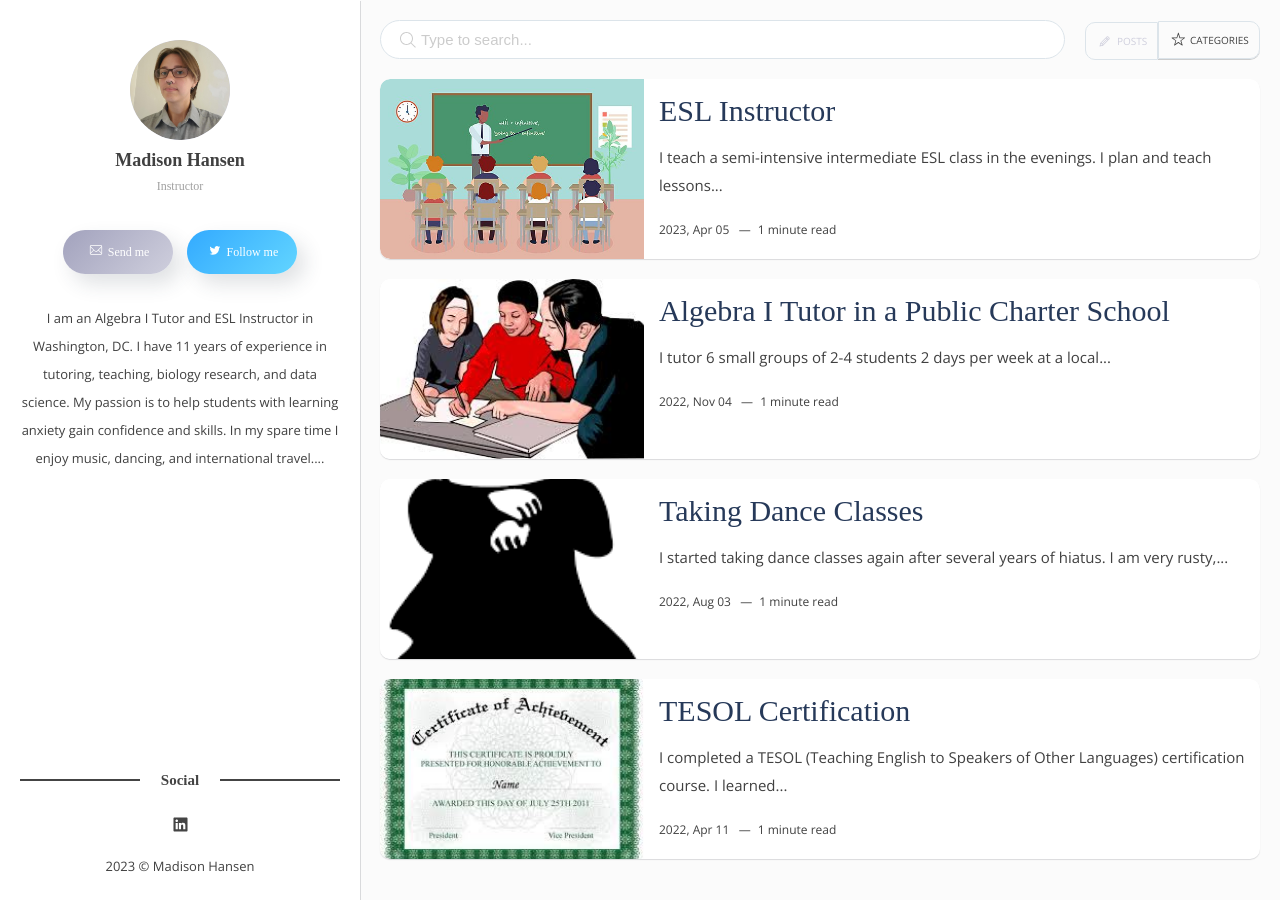
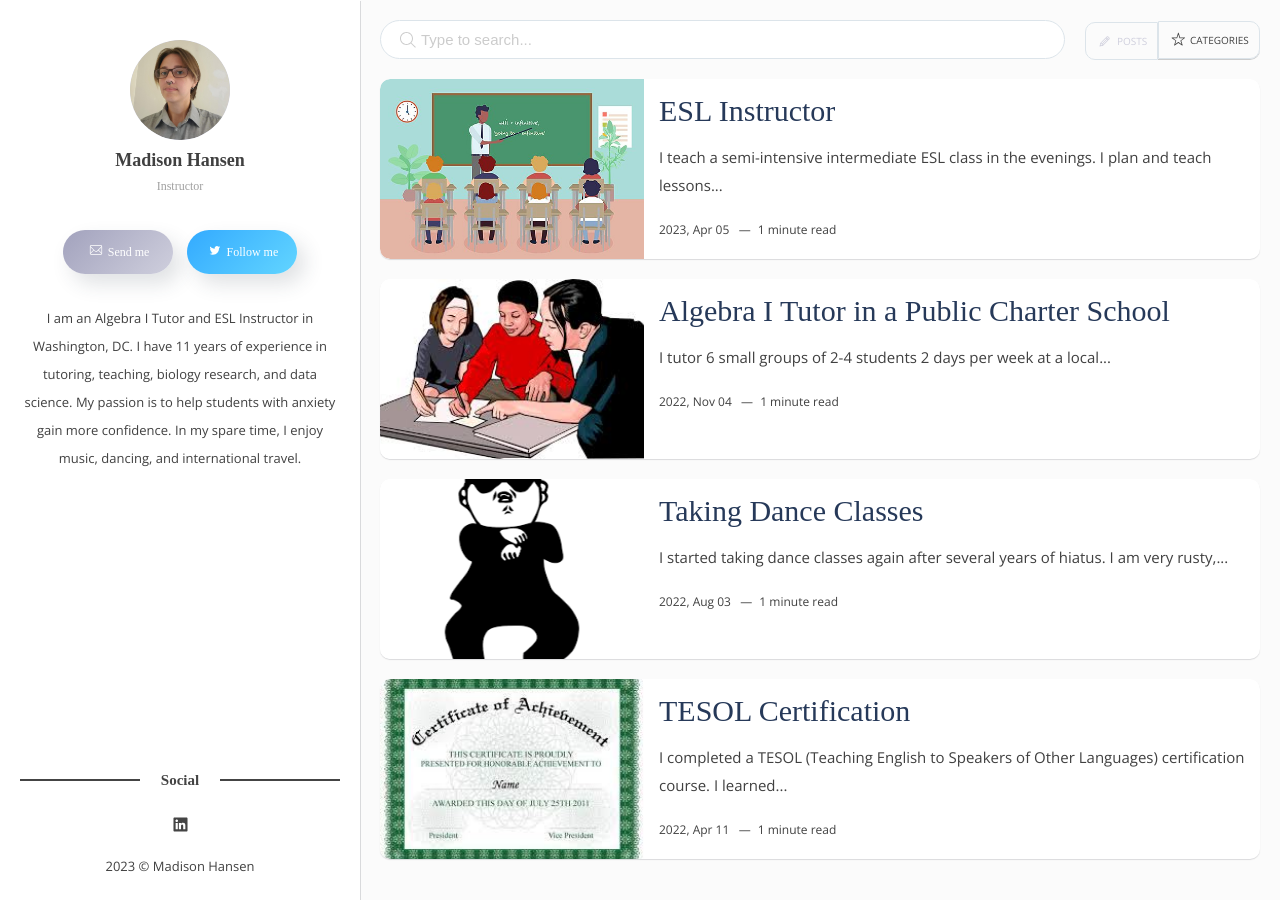
Before and after one commit to hansen-teaching/hansen-teaching.github.io, a Jekyll site: the page built from index.html, in a window 1280 px wide. Built offline with Jekyll 4.4.1, drawn with Linux system fonts in a browser that asks for light colours; some web fonts are replaced; the list of posts is cut into pages by our own code.

Commit message:
updated image

```diff
--- a/_config.yml
+++ b/_config.yml
@@ -9,7 +9,7 @@ author-image:   headshot2.jpg
 author-job:     Instructor
 author-email:   hansen.teaching@gmail.com # Add your email for contant form.
 author-twitter: artemsheludko_ # Add your twitter account
-about-author:   I am an Algebra I Tutor and ESL Instructor in Washington, DC. I have 11 years of experience in tutoring, teaching, biology research, and data science. My passion is to help students with learning anxiety gain confidence and skills. In my spare time I enjoy music, dancing, and international travel.
+about-author:   I am an Algebra I Tutor and ESL Instructor in Washington, DC. I have 11 years of experience in tutoring, teaching, biology research, and data science. My passion is to help students with anxiety gain more confidence. In my spare time, I enjoy music, dancing, and international travel.
 
 # Social settings
 social-twitter:
--- a/_posts/2022-08-03-dance.markdown
+++ b/_posts/2022-08-03-dance.markdown
@@ -2,7 +2,7 @@
 layout: post
 title: "Taking Dance Classes"
 date: 2022-08-03 15:13:18 +0200
-image: kpop.png
+image: kpop2.png
 tags: [dance, music]
 categories: dance
 ---
```
Also changed, not shown: images/kpop2.png (added), 2 other files.
